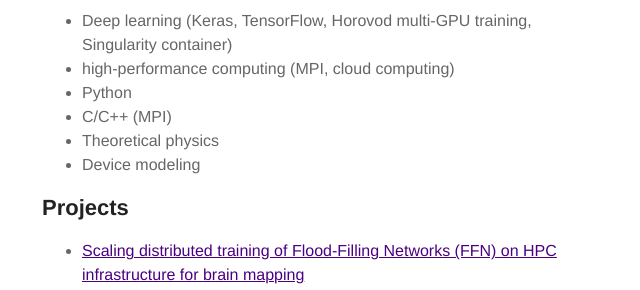
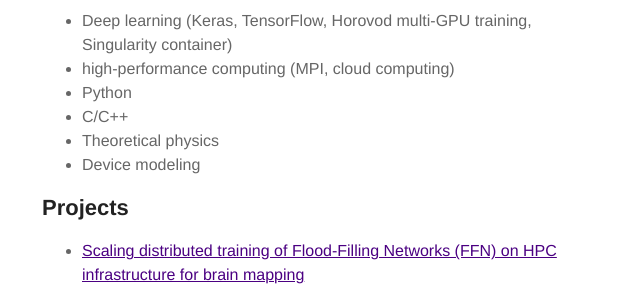
Before and after one commit to wushidonguc/wushidonguc.github.io, a Jekyll site: the page built from about.md, in a window 1280 px wide. Shown: the part 1121-1411 px from the top of the page, without its empty margins (318-958 px from the left). Built offline with Jekyll 4.4.1, drawn with Linux system fonts in a browser that asks for light colours.

Commit message:
version_0.2.5

```diff
--- a/about.md
+++ b/about.md
@@ -20,7 +20,7 @@
 	<li>Deep learning (Keras, TensorFlow, Horovod multi-GPU training, Singularity container)</li>
 	<li>high-performance computing (MPI, cloud computing)</li>
 	<li>Python</li>
-	<li>C/C++ (MPI)</li>
+	<li>C/C++</li>
 	<li>Theoretical physics</li>
 	<li>Device modeling</li>
 </ul>
```
Also changed, not shown: 2 other files.
